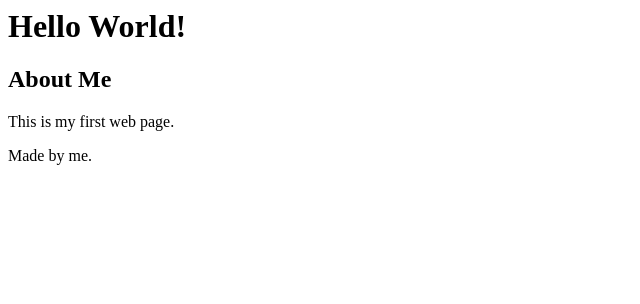
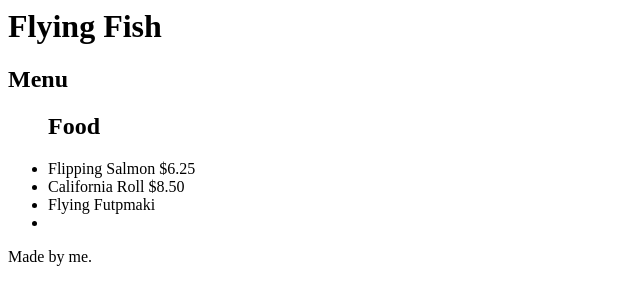
Before and after one commit to rohan-website/rohan-website.github.io, a plain HTML site: page practice/top_chef.html in a window 1280 px wide. Shown: the whole page, without its empty margins (0-640 px from the left). Drawn offline with Linux system fonts and the light colour scheme.

Commit message:
Update HTML structure for Flying Fish menu

```diff
--- a/practice/top_chef.html
+++ b/practice/top_chef.html
@@ -1,16 +1,22 @@
  <html lang="en">
  <head>
-    <title>Hello World!</title>
-   <script src='validate.js'></script>
+    <title>Flying Fish</title>
+   <script src='../../validate.js'></script>
 </head>
     <header>
-         <h1>Hello World!</h1>
+
      </header>
      <main>
-        <section>
-             <h2>About Me</h2>
-             <p>This is my first web page.</p>
-         </section>
+      <h1>Flying Fish</h1>
+      <h2>Menu</h2>
+      <ul>
+       <h2>Food</h2>
+       <li>Flipping Salmon $6.25</li>
+       <li>California Roll $8.50</li>
+       <li>Flying Futpmaki</li>
+       <li></li>
+      </ul>
+
      </main>
      <footer>
        <p>Made by me.</p>
```
